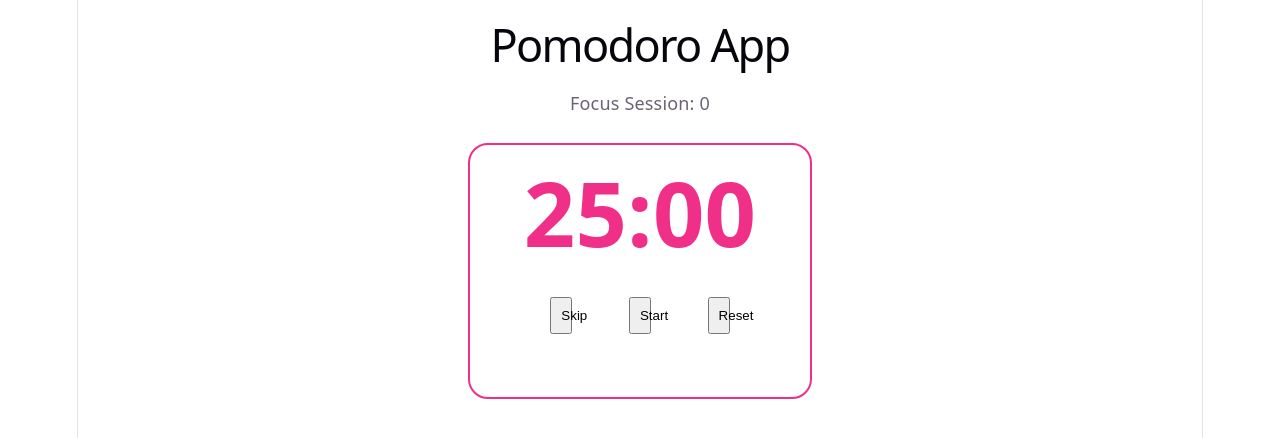
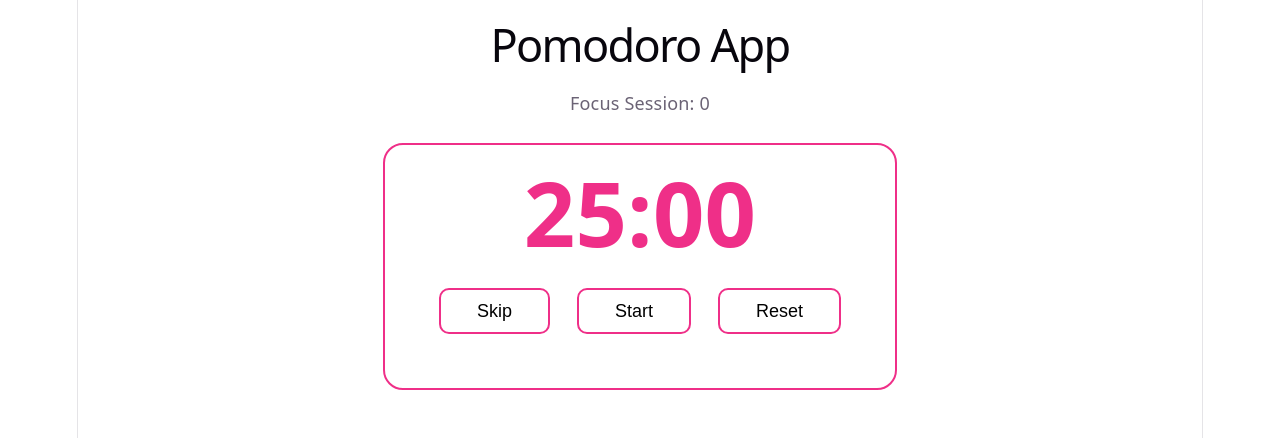
Before and after one commit to AdoraWyne/pomodoro-app, a React (Vite) app: page / in a window 1280 px wide. Shown: the top 438 px of the page. Built offline with nearby package versions, Linux system fonts and the light colour scheme.

Commit message:
Update style for buttons

```diff
--- a/src/App.css
+++ b/src/App.css
@@ -36,7 +36,10 @@ h1 {
 }
 
 button {
-  width: 10%;
-  margin: 0.5rem auto;
-  padding: 0.5rem;
+  padding: 0.6rem 2rem;
+  font-size: 1rem;
+  border: 2px solid #ef2f88;
+  border-radius: 10px;
+  background: white;
+  cursor: pointer;
 }
```
